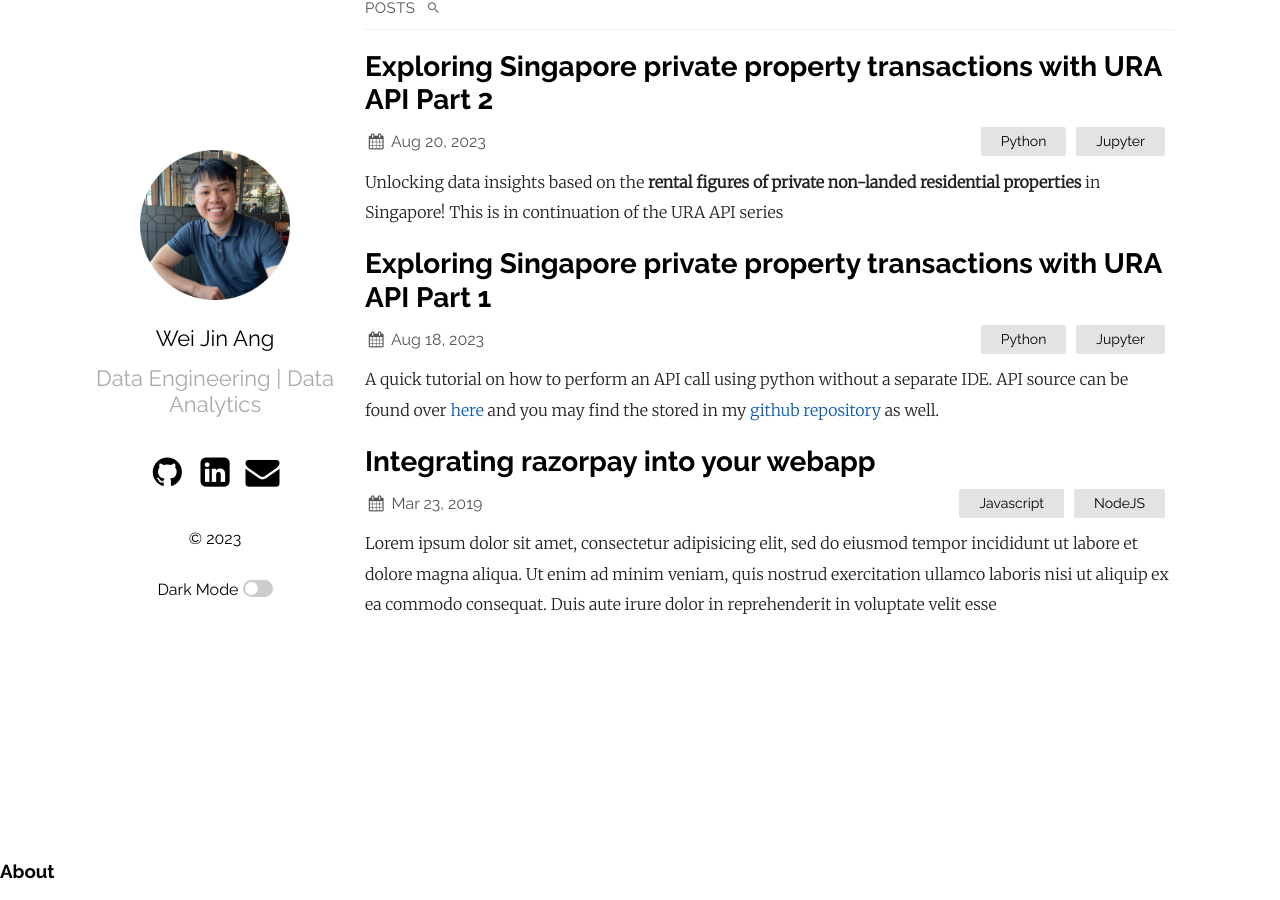
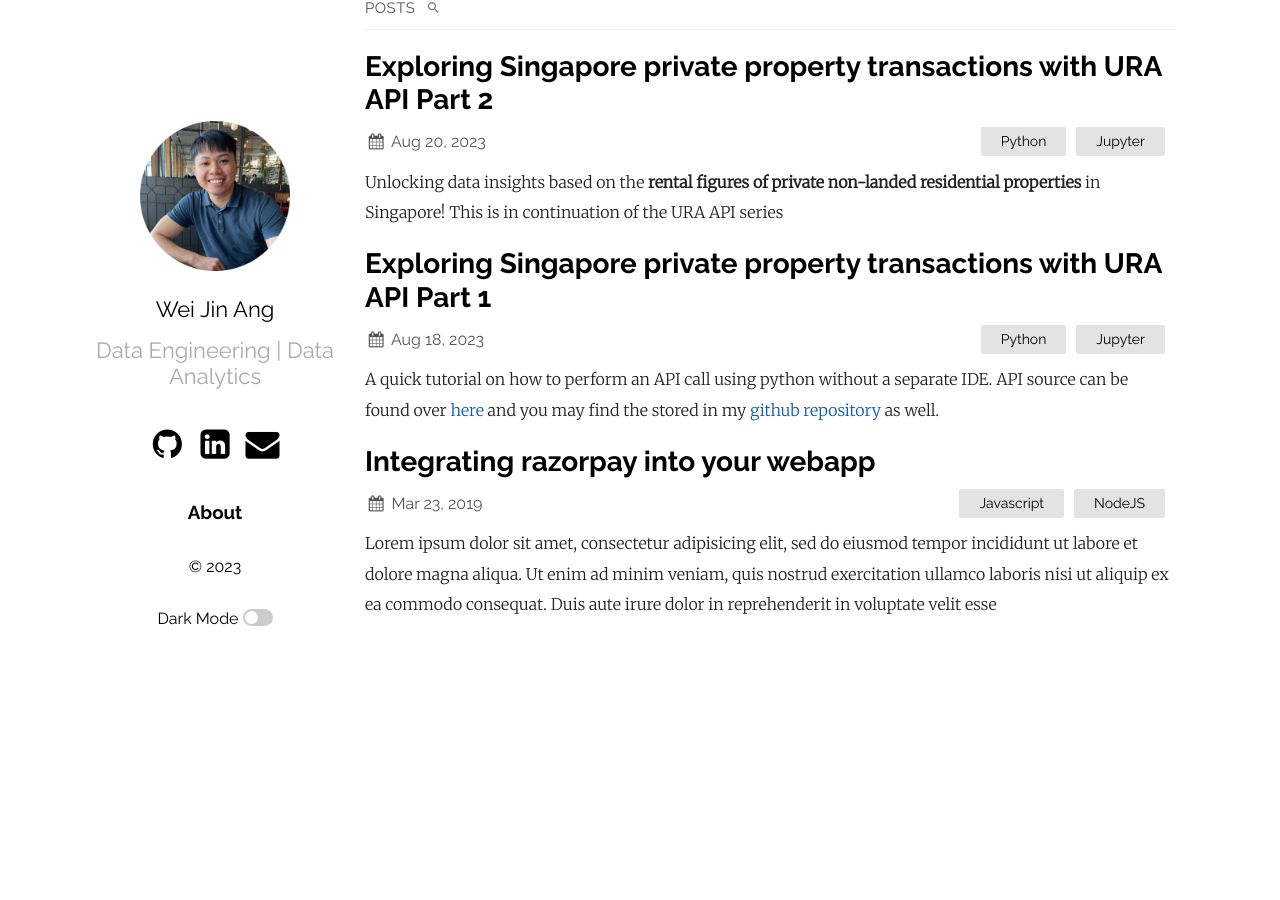
Before and after one commit to wjang96/wjang96.github.io, a Jekyll site: the page built from index.md, in a window 1280 px wide and 900 px high, scrolled down 57 px. Built offline with Jekyll 4.4.1, drawn with Linux system fonts in a browser that asks for light colours; after the commit the page ends 900 px from its top, so only the background shows below that.

Commit message:
Update default.html

```diff
--- a/_layouts/default.html
+++ b/_layouts/default.html
@@ -147,6 +147,7 @@
         </ul>
       </nav>
       {%- endif -%}
+      <a style = "text-decoration:none" href=" https://wjang96.github.io/about"><h3>About</h3></a>
       <p class="about-footer {{condensed_class}}">&copy;
         {{ "now" | date: "%Y" }}</p>
       {%- if site.plainwhite.dark_mode -%}
@@ -170,7 +171,6 @@
       {{ footer }}
     </footer>
   </main>
-  <a style = "text-decoration:none" href=" https://wjang96.github.io/about"><h3>About</h3></a>
   {% if site.plainwhite.dark_mode %}
   <script type="text/javascript" src="{{ "/assets/js/darkmode.js" | relative_url }}"></script>
   {% endif %}
```
